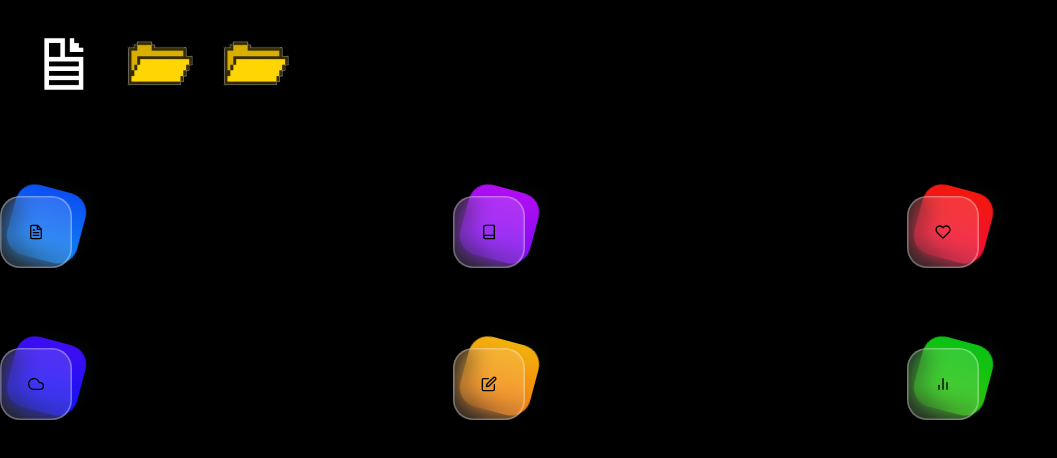
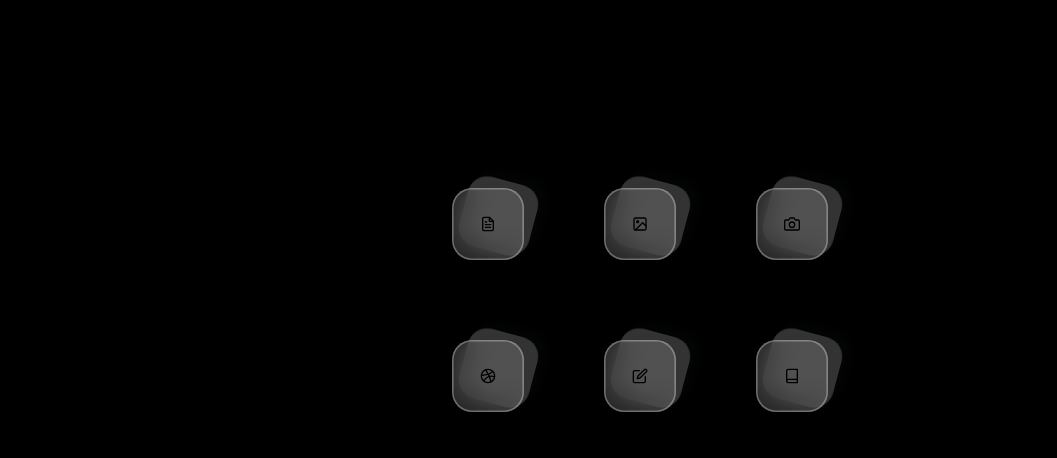
Before and after one commit to jaycnz/portfolio, a Next.js app: page / in a window 1280 px wide. Shown: the top 458 px of the page, without its empty margins (0-1057 px from the left). Built offline with nearby package versions, Linux system fonts and the light colour scheme.

Commit message:
wip: glass icons

```diff
--- a/components/GlassIcons.css
+++ b/components/GlassIcons.css
@@ -1,6 +1,7 @@
 .icon-btns {
   display: grid;
   grid-gap: 5em;
+  justify-items: center; /* 👈 centers each button */
   grid-template-columns: repeat(2, 1fr);
   margin: auto;
   padding: 3em 0;
@@ -74,9 +75,9 @@
   opacity: 0;
   position: absolute;
   top: 100%;
-  right: 0;
-  left: 0;
-  transform: translateY(0);
+  left: 50%;
+  transform: translateX(-50%) translateY(0);
+  width: max-content;
 }
 
 .icon-btn:focus-visible .icon-btn__back,
@@ -92,7 +93,7 @@
 .icon-btn:focus-visible .icon-btn__label,
 .icon-btn:hover .icon-btn__label {
   opacity: 1;
-  transform: translateY(20%);
+  transform: translateX(-50%) translateY(20%);
 }
 
 @media (min-width: 768px) {
--- a/components/GlassIcons.jsx
+++ b/components/GlassIcons.jsx
@@ -9,18 +9,23 @@ const gradientMapping = {
   green: 'linear-gradient(hsl(123, 90%, 40%), hsl(108, 90%, 40%))'
 };
 
-const GlassIcons = ({ items, className }) => {
+const GlassIcons = ({ items, className, colorful = true }) => {
   const getBackgroundStyle = color => {
+    if (!colorful) {
+      return { background: 'rgba(255,255,255,0.2)' }; // neutral glass
+    }
+
     if (gradientMapping[color]) {
       return { background: gradientMapping[color] };
     }
+
     return { background: color };
   };
 
   return (
     <div className={`icon-btns ${className || ''}`}>
       {items.map((item, index) => (
-        <button key={index} className={`icon-btn ${item.customClass || ''}`} aria-label={item.label} type="button">
+        <button key={index} className={`icon-btn ${item.customClass || ''}`} aria-label={item.label} type="button" onClick={item.onClick}>
           <span className="icon-btn__back" style={getBackgroundStyle(item.color)}></span>
           <span className="icon-btn__front">
             <span className="icon-btn__icon" aria-hidden="true">
--- a/src/components/Desktop/Desktop.tsx
+++ b/src/components/Desktop/Desktop.tsx
@@ -6,7 +6,7 @@ import { Document } from '../Document';
 import { useWindowManager } from '../useWindowManager/useWindowManager';
 import { WindowFactory } from '../WindowFactory/WindowFactory';
 import { Designs } from '../WindowFactory/WindowTypes/Designs';
-import { FiFileText, FiBook, FiHeart, FiCloud, FiEdit, FiBarChart2 } from 'react-icons/fi'; // React Icons
+import { FiFileText, FiBook, FiHeart, FiCloud, FiEdit, FiBarChart2, FiCamera, FiImage, FiDribbble } from 'react-icons/fi'; // React Icons
 import GlassIcons from '@/components/GlassIcons'; // Adjusted relative path
 
 export function Desktop() {
@@ -18,12 +18,13 @@ export function Desktop() {
 
   // update with your own icons and colors
   const items = [
-    { icon: <FiFileText />, color: 'blue', label: 'Files' },
-    { icon: <FiBook />, color: 'purple', label: 'Books' },
-    { icon: <FiHeart />, color: 'red', label: 'Health' },
-    { icon: <FiCloud />, color: 'indigo', label: 'Weather' },
-    { icon: <FiEdit />, color: 'orange', label: 'Notes' },
-    { icon: <FiBarChart2 />, color: 'green', label: 'Stats' },
+    { icon: <FiFileText />, color: 'blue', label: 'About Me', onClick: () => openWindow('aboutmedocument') },
+    { icon: <FiImage />, color: 'purple', label: 'Generative AI Prompting', onClick: () => openWindow('GenAIPrompting') },
+    { icon: <FiCamera />, color: 'red', label: 'Photography', onClick: () => openWindow('photography') },
+    { icon: <FiDribbble />, color: 'indigo', label: 'Sports Team Media', onClick: () => window.open('https://www.instagram.com/assketballers/') },
+    { icon: <FiEdit />, color: 'orange', label: 'Mixed Media Art', onClick: () => window.open('https://www.instagram.com/designwithjayc/') },
+    { icon: <FiBook />, color: 'green', label: 'Church Camp Designs', onClick: () => openWindow('churchcampdesigns') },
+    // could add links later for compsci projects
   ];
 
 
@@ -31,16 +32,23 @@ export function Desktop() {
   return (
     <div className="relative w-full h-screen">
       {/* Folders on desktop */}
-      <div className="flex flex-wrap gap-4 p-6">
+      {/* <div className="flex flex-wrap gap-4 p-6">
         <Document name="About Me" onClick={() => openWindow('aboutmedocument')} />
         <Folder name="Designs" onClick={() => openWindow('designs')} />
         <Folder name="Projects" onClick={() => openWindow('projects')} />
-      </div>
+      </div> */}
 
-      <div style={{ height: '600px', position: 'relative' }}>
-        <GlassIcons items={items} className="custom-class"
-        />
-      </div>
+
+    <div
+      style={{
+        height: '600px',
+        display: 'flex',
+        justifyContent: 'center',   // horizontal
+        alignItems: 'center',       // vertical
+      }}
+    >
+      <GlassIcons items={items} className="custom-class" colorful={false} />
+    </div>
 
       {/* Render windows */}
       <WindowFactory windows={windows} onClose={closeWindow} openWindow={openWindow} />
```
Also changed, not shown: 1 other file (tests, documents, lock files or other folders).
